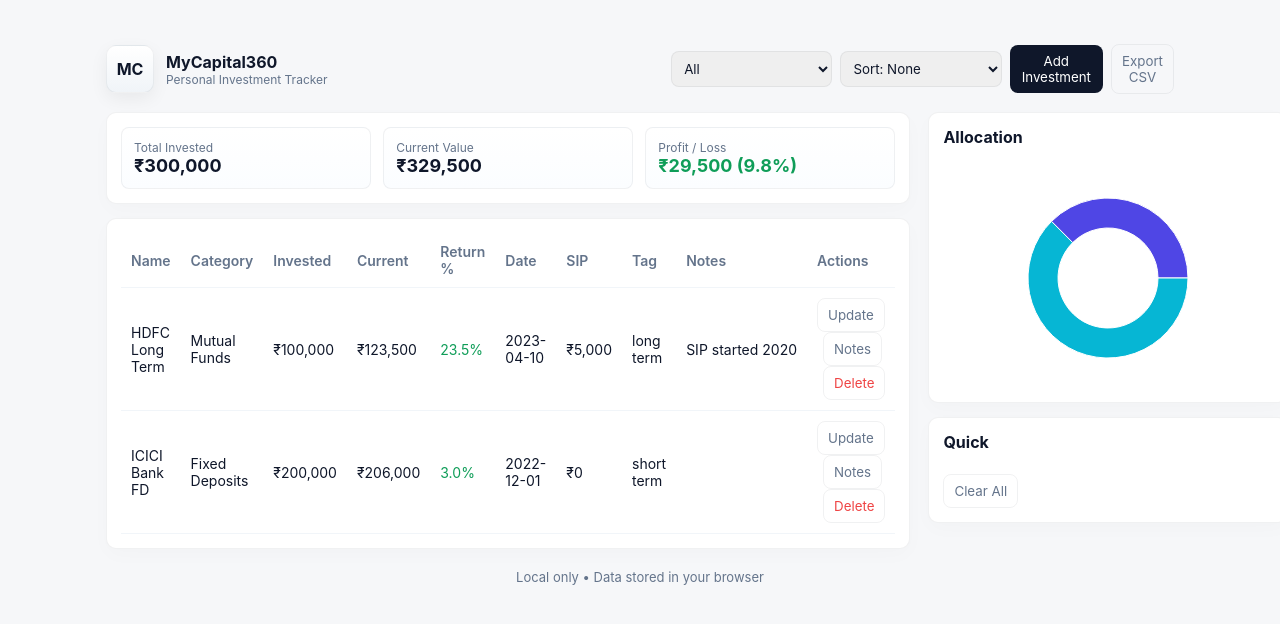
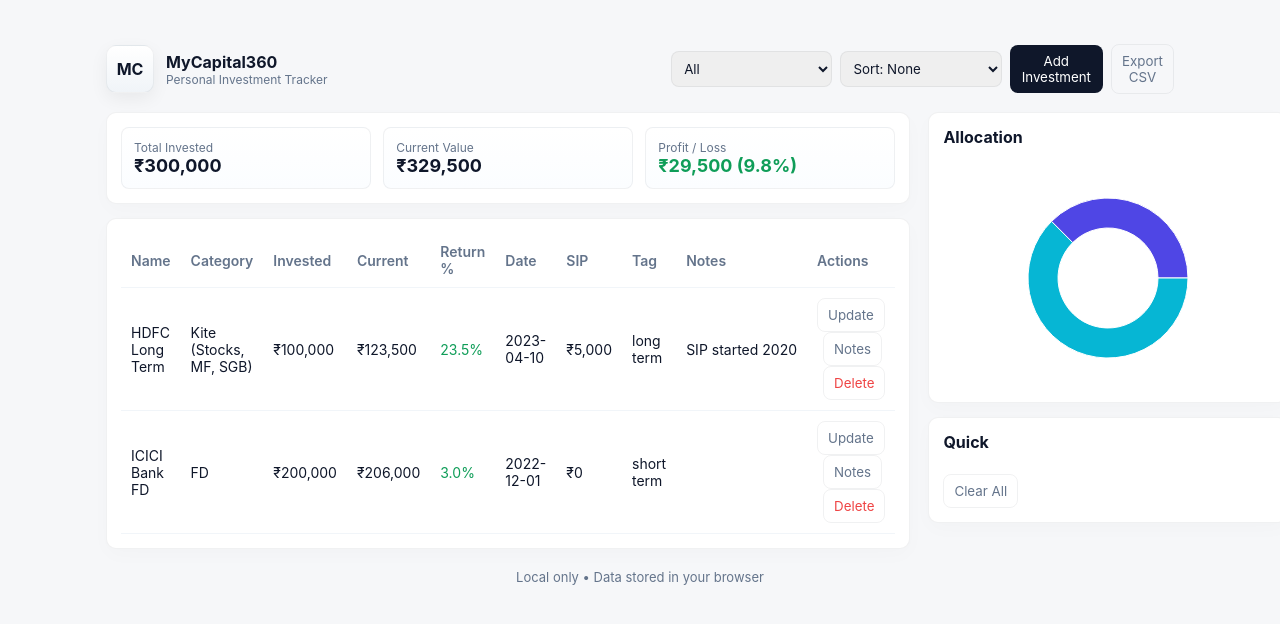
Before and after one commit to sharanuvl1-png/InvestmentTracker, a React (Vite) app in the folder frontend/: page / in a window 1280 px wide. Shown: the top 624 px of the page. Built offline with nearby package versions, Linux system fonts and the light colour scheme.

Commit message:
Update App.jsx

```diff
--- a/frontend/src/App.jsx
+++ b/frontend/src/App.jsx
@@ -5,46 +5,87 @@ import InvestmentTable from "./components/InvestmentTable.jsx";
 import AllocationChart from "./components/AllocationChart.jsx";
 
 const DEFAULT = [
-  { id: 1, name: "HDFC Long Term", category: "Mutual Funds", invested: 100000, current: 123500, date: "2023-04-10", notes: "SIP started 2020", sip: 5000, tag: "long term" },
-  { id: 2, name: "ICICI Bank FD", category: "Fixed Deposits", invested: 200000, current: 206000, date: "2022-12-01", notes: "", sip: 0, tag: "short term" }
+  { id: 1, name: "HDFC Long Term", category: "Kite (Stocks, MF, SGB)", invested: 100000, current: 123500, date: "2023-04-10", notes: "SIP started 2020", sip: 5000, tag: "long term", roi: 10 },
+  { id: 2, name: "ICICI Bank FD", category: "FD", invested: 200000, current: 206000, date: "2022-12-01", notes: "", sip: 0, tag: "short term", roi: 4.5 }
 ];
 
 export default function App(){
-  const [items, setItems] = useState(()=>{
+  const [items, setItems] = useState(() => {
     try { const raw = localStorage.getItem("mc360:items"); return raw ? JSON.parse(raw) : DEFAULT; } catch { return DEFAULT; }
   });
   const [showAdd, setShowAdd] = useState(false);
-  const [sortBy, setSortBy] = useState("none"); // none, return, value, category
+  const [sortBy, setSortBy] = useState("none"); // none, return, value, category, roi
   const [filterTag, setFilterTag] = useState("All");
 
   useEffect(()=> localStorage.setItem("mc360:items", JSON.stringify(items)), [items]);
 
-  function addItem(item){ setItems(s => [{ id: Date.now(), ...item }, ...s]); }
-  function updateItem(id, patch){ setItems(s => s.map(it => it.id === id ? { ...it, ...patch } : it)); }
-  function removeItem(id){ if(!confirm("Delete this investment?")) return; setItems(s => s.filter(it => it.id !== id)); }
+  function addItem(item){
+    // ensure fields and numeric types
+    const normalized = {
+      id: Date.now(),
+      name: item.name || "Untitled",
+      category: item.category || "Others",
+      invested: Number(item.invested || 0),
+      current: Number(item.current || 0),
+      date: item.date || "",
+      notes: item.notes || "",
+      sip: Number(item.sip || 0),
+      tag: item.tag || "Others",
+      roi: Number(item.roi || 0)
+    };
 
-  const totals = items.reduce((acc, it) => { acc.invested += Number(it.invested||0); acc.current += Number(it.current||0); return acc }, { invested:0, current:0 });
+    // if current is zero (user left blank) and roi & date provided -> auto-calc
+    if ((!item.current || Number(item.current) === 0) && normalized.roi > 0 && normalized.date) {
+      const years = Math.max(0, (Date.now() - new Date(normalized.date).getTime()) / (365.25 * 24 * 60 * 60 * 1000));
+      normalized.current = Number((normalized.invested * Math.pow(1 + normalized.roi / 100, years)).toFixed(2));
+    }
+
+    setItems(s => [normalized, ...s]);
+  }
+
+  function updateItem(id, patch){
+    setItems(s => s.map(it => it.id === id ? { ...it, ...patch } : it));
+  }
+
+  function removeItem(id){
+    if(!confirm("Delete this investment?")) return;
+    setItems(s => s.filter(it => it.id !== id));
+  }
+
+  const totals = items.reduce((acc, it) => { acc.invested += Number(it.invested||0); acc.current += Number(it.current||0); return acc; }, { invested:0, current:0 });
   const profit = totals.current - totals.invested;
 
-  const byCategory = items.reduce((m, it) => { m[it.category] = (m[it.category]||0) + Number(it.current||it.invested||0); return m }, {});
+  const byCategory = items.reduce((m, it) => { m[it.category] = (m[it.category]||0) + Number(it.current||it.invested||0); return m; }, {});
   const allocation = Object.entries(byCategory).map(([name, value]) => ({ name, value }));
 
   // filtering and sorting
   const filtered = useMemo(()=>{
     let list = items.slice();
     if(filterTag !== "All") list = list.filter(i => (i.tag||"").toLowerCase() === filterTag.toLowerCase());
-    if(sortBy === "return") list.sort((a,b)=> ((b.current - b.invested)/(b.invested||1)) - ((a.current - a.invested)/(a.invested||1)));
+
+    if(sortBy === "return"){
+      list.sort((a,b) => {
+        const ra = (a.invested ? ((a.current - a.invested)/a.invested) : -Infinity);
+        const rb = (b.invested ? ((b.current - b.invested)/b.invested) : -Infinity);
+        return rb - ra;
+      });
+    }
     if(sortBy === "value") list.sort((a,b)=> (b.current||0) - (a.current||0));
     if(sortBy === "category") list.sort((a,b)=> (a.category||"").localeCompare(b.category||""));
+    if(sortBy === "roi") list.sort((a,b)=> (b.roi||0) - (a.roi||0));
     return list;
   }, [items, sortBy, filterTag]);
 
   function exportCSV(){
-    const rows = [["id","name","category","invested","current","date","notes","sip","tag"]];
+    const rows = [["id","name","category","invested","current","date","roi","notes","sip","tag"]];
     for(const it of items){
-      rows.push([it.id, it.name, it.category, it.invested, it.current, it.date || "", (it.notes||"").replace(/"/g,'""'), it.sip || 0, it.tag || ""]);
+      rows.push([it.id, it.name, it.category, it.invested, it.current, it.date || "", it.roi || 0, (it.notes||"").replace(/"/g,'""'), it.sip || 0, it.tag || ""]);
     }
-    const csv = rows.map(r => r.map(c => typeof c === "string" && c.includes(",") ? '"' + c + '"' : c).join(",")).join("\n");
+    const csv = rows.map(r => r.map(c => {
+      if (c === null || typeof c === "undefined") return "";
+      const s = String(c);
+      return s.includes(",") || s.includes('"') ? `"${s.replace(/"/g,'""')}"` : s;
+    }).join(",")).join("\n");
     const blob = new Blob([csv], { type: "text/csv" });
     const a = document.createElement("a"); a.href = URL.createObjectURL(blob); a.download = "mycapital360_portfolio.csv"; a.click(); URL.revokeObjectURL(a.href);
   }
@@ -72,6 +113,7 @@ export default function App(){
             <option value="return">Sort: Return %</option>
             <option value="value">Sort: Current Value</option>
             <option value="category">Sort: Category</option>
+            <option value="roi">Sort: ROI %</option>
           </select>
           <button className="btn" onClick={()=>setShowAdd(true)}>Add Investment</button>
           <button className="btn-ghost" onClick={exportCSV}>Export CSV</button>
```
